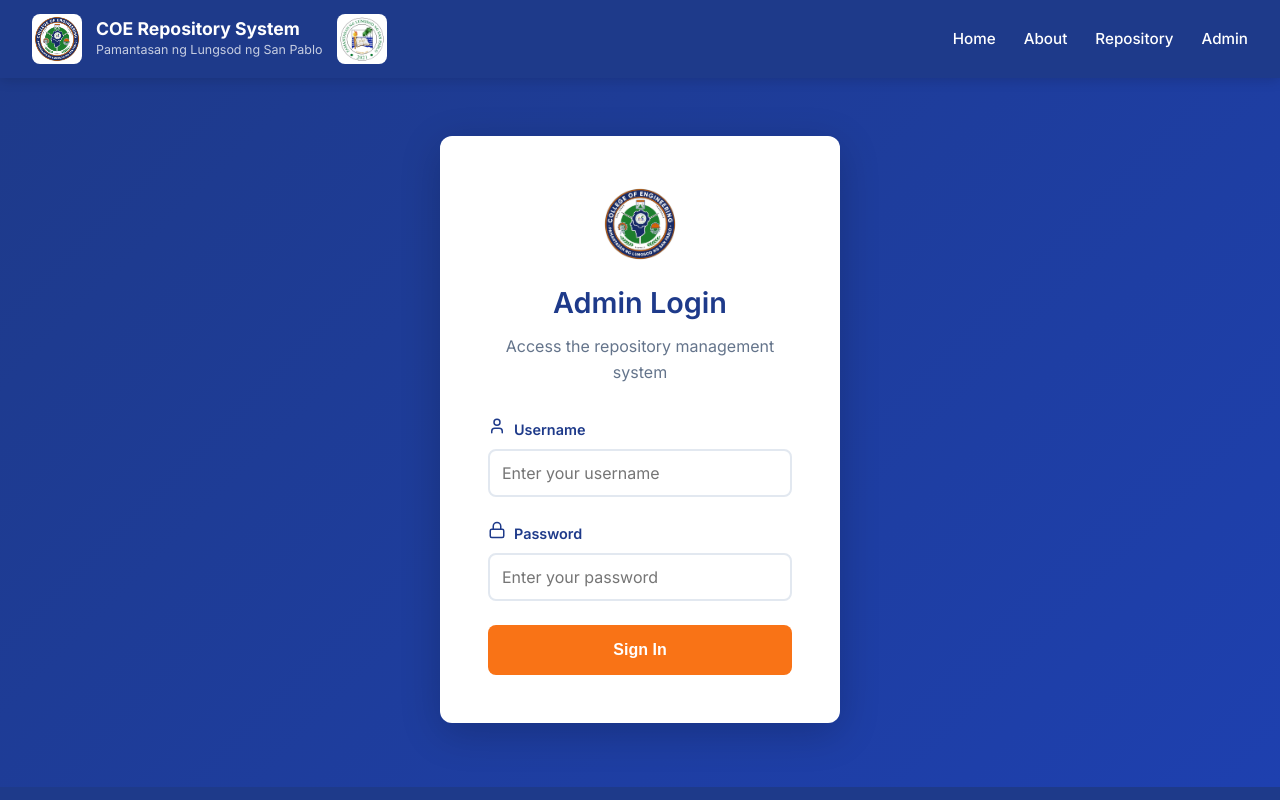
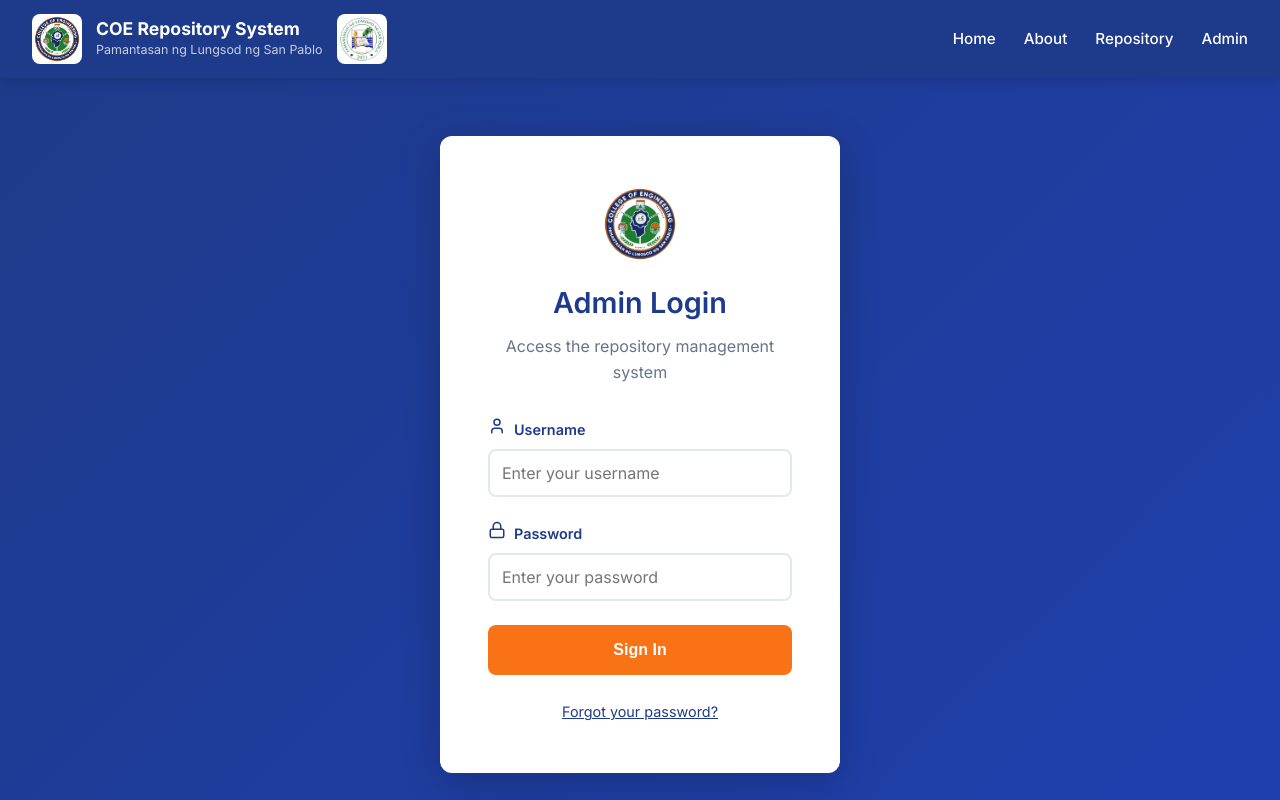
Before and after one commit to jerichoontalancpe/PLSPCOERepository1, a React (Create React App) app in the folder client/: page /admin/login in a window 1280 px wide. Shown: the top 800 px of the page. Built offline with nearby package versions, Linux system fonts and the light colour scheme.

Commit message:
Add forgot password link to admin login page

```diff
--- a/client/src/pages/AdminLogin.js
+++ b/client/src/pages/AdminLogin.js
@@ -136,6 +136,12 @@ const AdminLogin = () => {
             {loading ? 'Signing in...' : 'Sign In'}
           </button>
         </form>
+
+        <div style={{ textAlign: 'center', marginTop: '1.5rem' }}>
+          <Link to="/admin/forgot-password" style={{ color: '#1e3a8a', fontSize: '0.9rem' }}>
+            Forgot your password?
+          </Link>
+        </div>
       </div>
     </div>
   );
```
